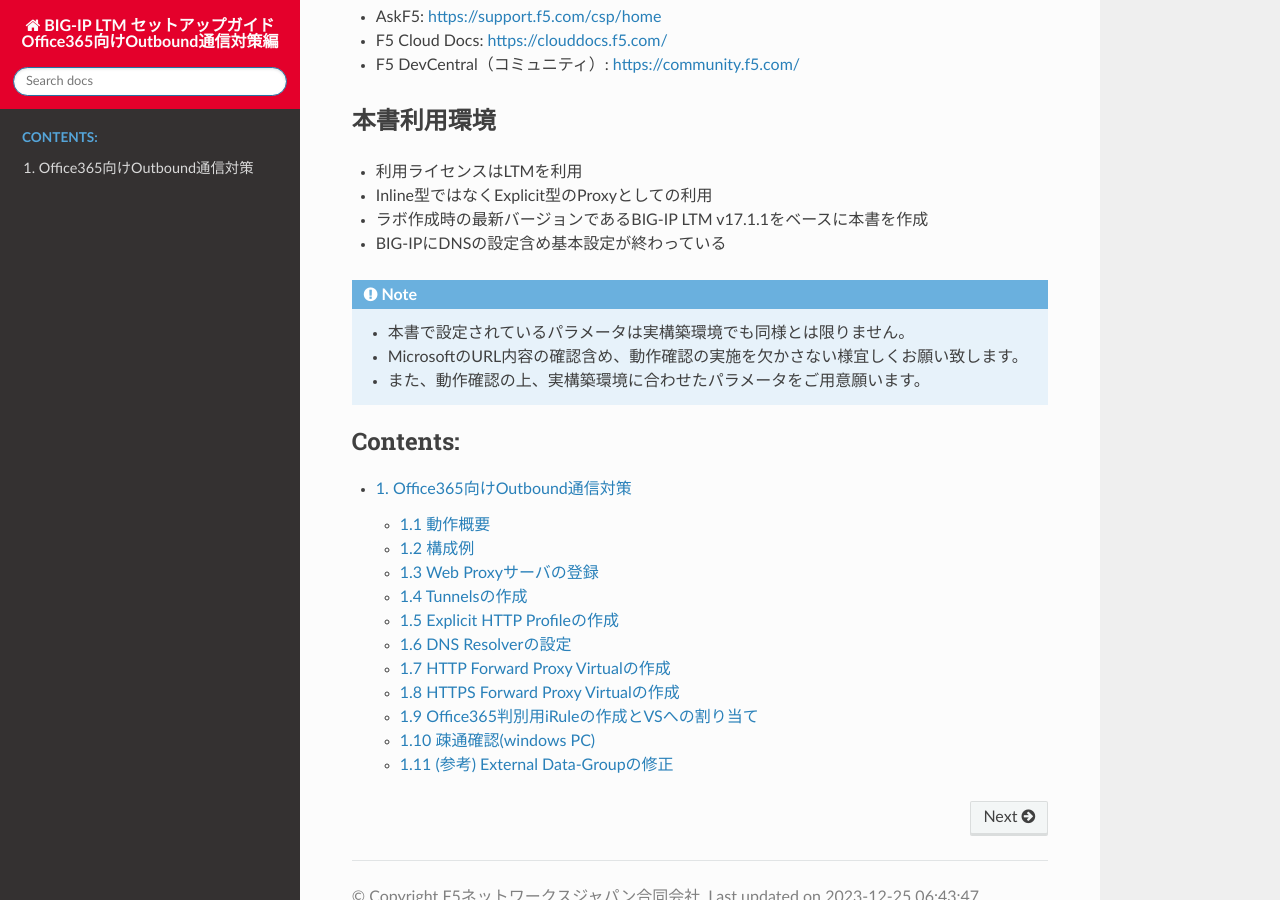
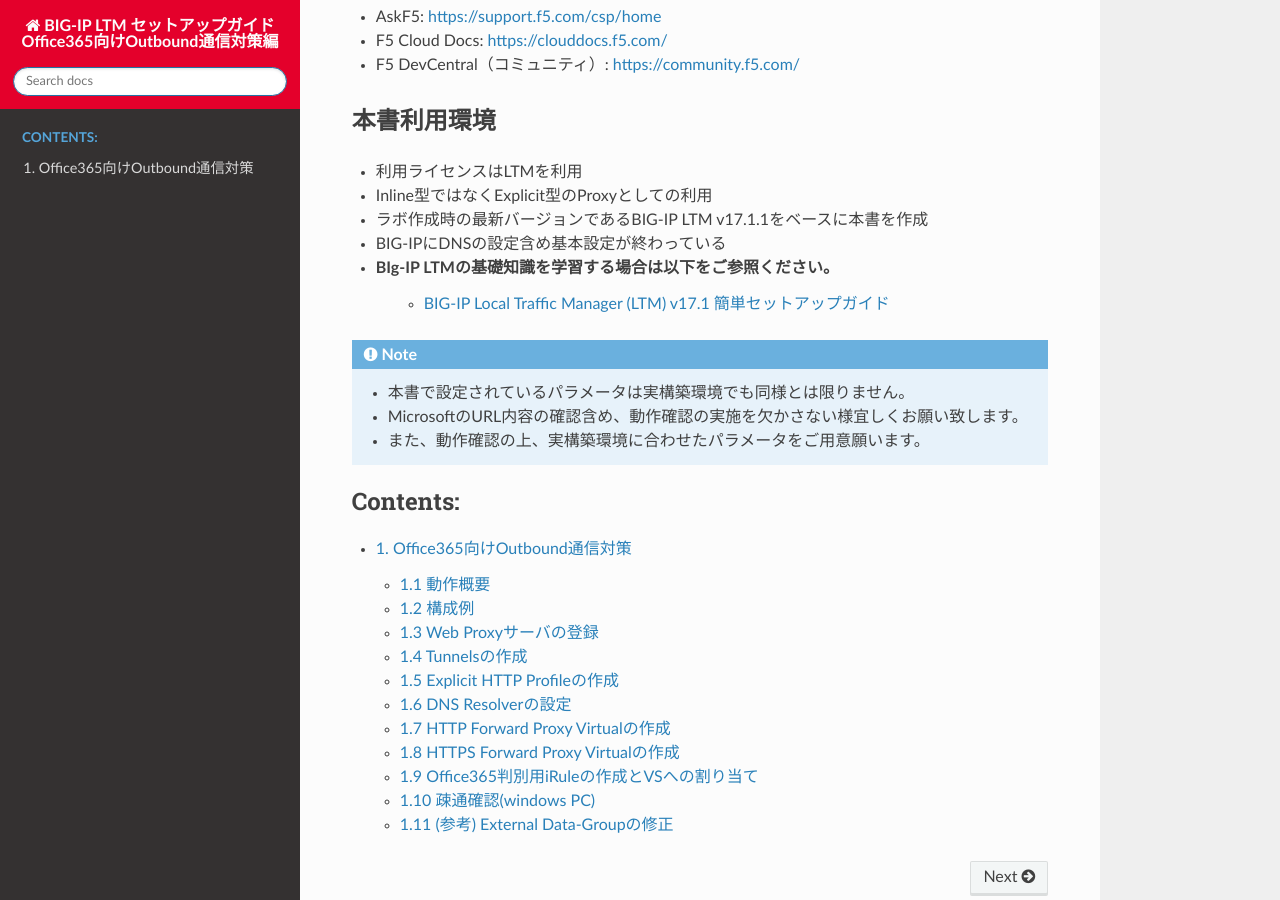
Before and after one commit to BeF5/f5j-local-breakout, a Sphinx documentation site: the page built from docs/index.rst, in a window 1280 px wide and 900 px high, scrolled down 430 px. Built offline with Sphinx 7.4.7 and the Read the Docs theme 2.0.0, drawn with Linux system fonts in a browser that asks for light colours.

Commit message:
Update index.rst

```diff
--- a/docs/index.rst
+++ b/docs/index.rst
@@ -19,6 +19,9 @@ F5のオフィシャルなドキュメントはこちらにございます。
 - Inline型ではなくExplicit型のProxyとしての利用
 - ラボ作成時の最新バージョンであるBIG-IP LTM v17.1.1をベースに本書を作成
 - BIG-IPにDNSの設定含め基本設定が終わっている
+- BIg-IP LTMの基礎知識を学習する場合は以下をご参照ください。
+   - `BIG-IP Local Traffic Manager (LTM) v17.1 簡単セットアップガイド <https://f5j-easy-setup-ltm-17.readthedocs.io/ja/latest/>`__
+
 
 .. note::
   - 本書で設定されているパラメータは実構築環境でも同様とは限りません。
@@ -26,6 +29,7 @@ F5のオフィシャルなドキュメントはこちらにございます。
   - また、動作確認の上、実構築環境に合わせたパラメータをご用意願います。
 
 
+
 .. toctree::
    :caption: Contents:
    :glob:
```
